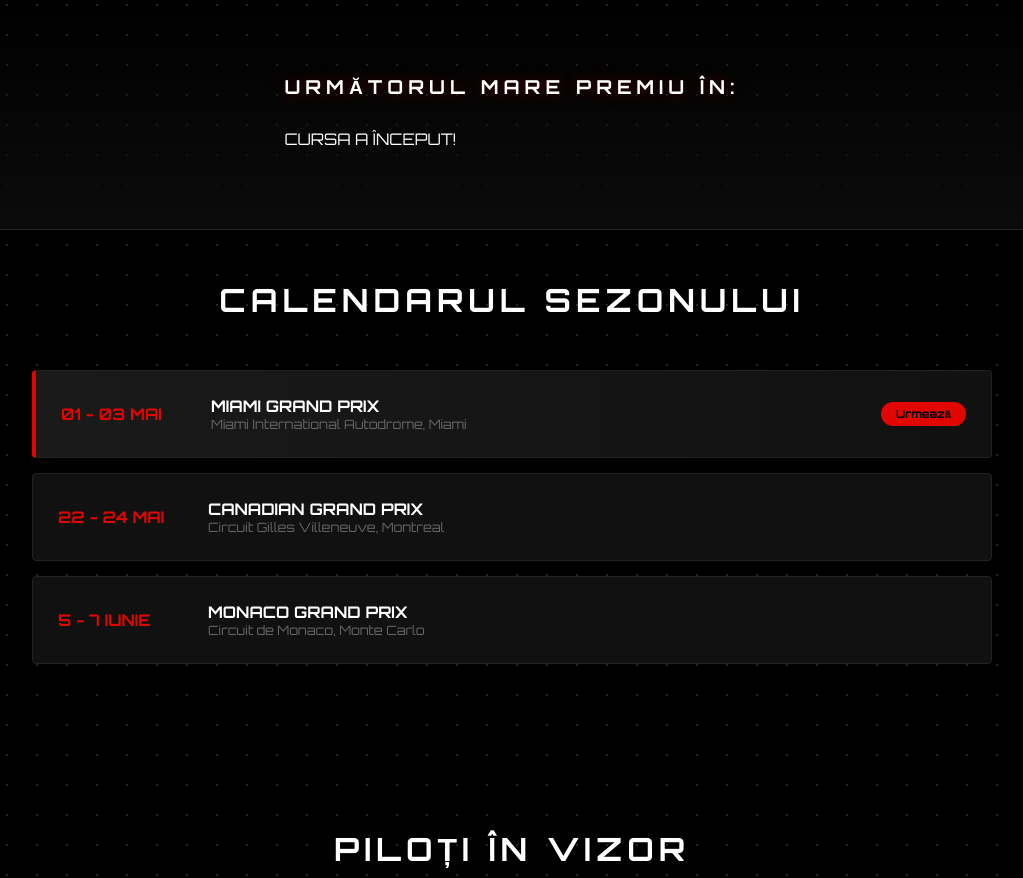
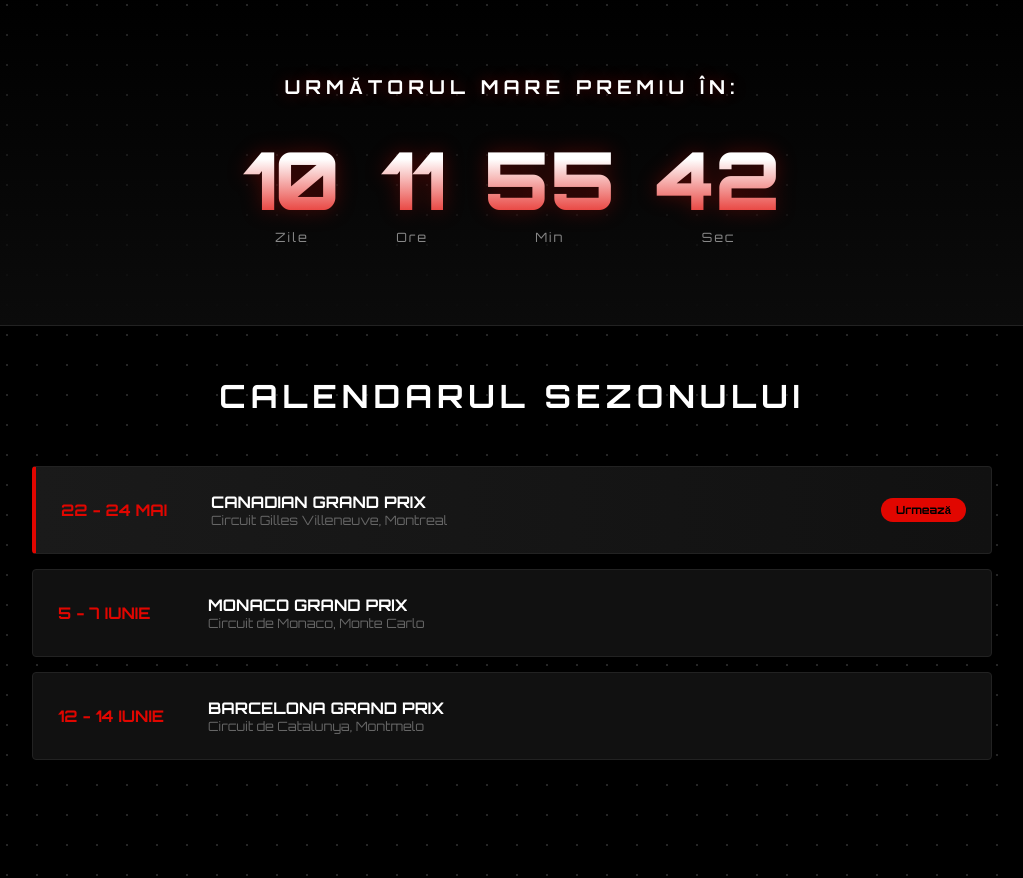
Before and after one commit to M4kn/Atestat-FormulaOne, a plain HTML site: page index.html in a window 1280 px wide. Shown: the part 1000-1878 px from the top of the page, without its empty margins (128-1151 px from the left). Drawn offline with Linux system fonts and the light colour scheme.

Commit message:
updated upcoming race calendar

```diff
--- a/index.html
+++ b/index.html
@@ -76,25 +76,25 @@
         <h2 class="section-title">Calendarul Sezonului</h2>
         <div class="schedule-container">
           <div class="race-item current">
-            <span class="race-date">01 - 03 MAI</span>
-            <div class="race-info">
-              <h4>Miami Grand Prix</h4>
-              <p>Miami International Autodrome, Miami</p>
-            </div>
-            <div class="race-status">Urmează</div>
-          </div>
-          <div class="race-item">
             <span class="race-date">22 - 24 MAI</span>
             <div class="race-info">
               <h4>Canadian Grand Prix</h4>
               <p>Circuit Gilles Villeneuve, Montreal</p>
             </div>
+            <div class="race-status">Urmează</div>
           </div>
           <div class="race-item">
             <span class="race-date">5 - 7 IUNIE</span>
             <div class="race-info">
               <h4>Monaco Grand Prix</h4>
               <p>Circuit de Monaco, Monte Carlo</p>
+            </div>
+          </div>
+          <div class="race-item">
+            <span class="race-date">12 - 14 IUNIE</span>
+            <div class="race-info">
+              <h4>Barcelona Grand Prix</h4>
+              <p>Circuit de Catalunya, Montmelo</p>
             </div>
           </div>
         </div>
--- a/script.js
+++ b/script.js
@@ -1,5 +1,5 @@
 // 1. Countdown
-const dataEveniment = new Date("May 1, 2026 15:00:00").getTime();
+const dataEveniment = new Date("May 24, 2026 23:00:00").getTime();
 
 const countdown = setInterval(() => {
   const acum = new Date().getTime();
```
